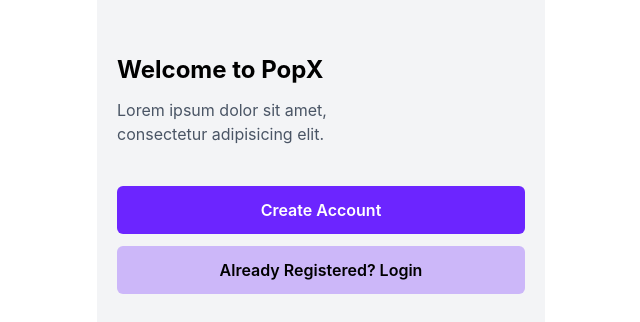
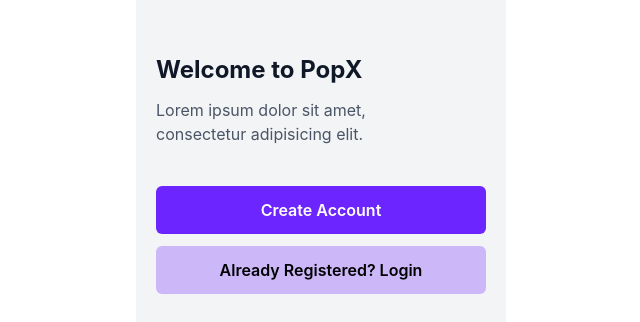
Before and after one commit to Anshuman133/PopX-Demo, a React (Vite) app: page / in a window 1280 px wide. Shown: the part 478-800 px from the top of the page, without its empty margins (319-959 px from the left). Built offline with nearby package versions, Linux system fonts and the light colour scheme.

Commit message:
Update bug

```diff
--- a/src/pages/Home.jsx
+++ b/src/pages/Home.jsx
@@ -4,9 +4,9 @@ import { Link } from 'react-router-dom';
 const Home = () => {
   return (
      <div className="flex justify-center items-center min-h-screen bg-white">
-      <div className="w-full max-w-md h-screen bg-gray-100 flex flex-col justify-end relative overflow-hidden">
+      <div className=" w-[370px] min-h-[80vh] max-w-md h-screen bg-gray-100 flex flex-col justify-end relative overflow-hidden">
         <div className="mx-5 mb-7 space-y-3">
-        <h1 className="font-bold text-2xl">Welcome to PopX</h1>
+        <h1 className="font-bold text-2xl text-gray-900">Welcome to PopX</h1>
         <p className="text-gray-600 text-base">Lorem ipsum dolor sit amet,<br/> consectetur adipisicing elit.</p>
 
         <div className="flex flex-col  space-y-3 font-semibold mt-10">
```
